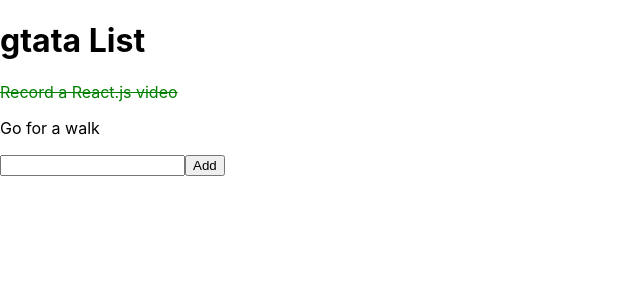
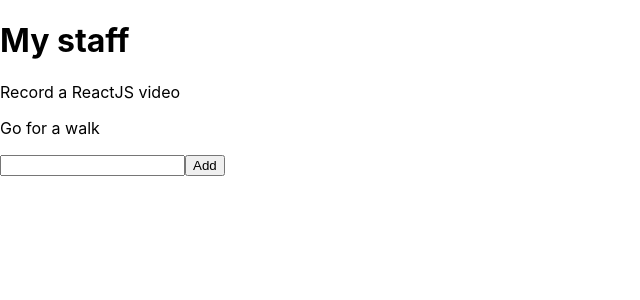
Before and after one commit to grzegorztata/achmaroReact, a React (Create React App) app: page / in a window 1280 px wide. Shown: the top 300 px of the page, without its empty margins (0-640 px from the left). Built offline with nearby package versions, Linux system fonts and the light colour scheme.

Commit message:
amcharo_4_struktura_projektu

```diff
--- a/src/App.js
+++ b/src/App.js
@@ -1,71 +1,13 @@
 import React, { Component } from 'react';
 import './App.css';
-
-class ToDoItem extends Component {
-  static defaultProps = {
-    done: false
-  }
-
-  state = {
-    done: this.props.done
-  }
-
-  toggleDone = () => {
-    this.setState({done: !this.state.done})
-  }
-
-  render() {
-    const { text } = this.props
-
-    return(
-      <div onClick={this.toggleDone} className={this.state.done ? 'doneTodo' : ''}>
-        <p>{text}</p>
-      </div>
-    )
-  }
-}
-
-class ToDoList extends Component {
-  state = {
-    tasks: this.props.tasks,
-    draft: ''
-  }
-
-  updateDraft = (e) => {
-    this.setState({draft: e.target.value})
-  }
-
-  addToDo = () => {
-    const { tasks, draft } = this.state
-    const list = this.state.tasks
-    list.push(this.state.draft)
-    this.setState({tasks: list, draft: ''})
-  }
-
-  render() {
-    const { title } = this.props
-    const { tasks, draft } = this.state
-
-    return (
-      <div>
-        <h1>{title}</h1>
-        {tasks.map(task => <ToDoItem text={task.text} done={task.done} />)}
-        <input type='text' onChange={this.updateDraft} value={draft} />
-        <button onClick={this.addToDo}>Add</button>
-      </div>
-    )
-  }
-}
+import ToDoList from './containers/ToDoList';
 
 class App extends Component {
-  myTasks = [
-    {done: true, text: 'Record a React.js video'},
-    {done: false, text: 'Go for a walk'}
-  ]
+
   render() {
     return(
       <div>
-        <ToDoList title='gtata List' tasks={this.myTasks} />
+        <ToDoList />
       </div>
     )
   }
--- /dev/null
+++ b/src/components/NewToDoForm/index.js
@@ -0,0 +1,10 @@
+import React, {  } from 'react';
+
+const NewTodoForm = ({onChange, draft, onSubmit}) => (
+    <div>
+        <input type='text' onChange={onChange} value={draft} />
+        <button onClick={onSubmit}>Add</button>
+    </div>
+)
+
+export default NewTodoForm
--- /dev/null
+++ b/src/components/ToDoItem/index.js
@@ -0,0 +1,27 @@
+import React, { Component } from 'react';
+
+class ToDoItem extends Component {
+    static defaultProps = {
+      done: false
+    }
+
+    state = {
+      done: this.props.done
+    }
+
+    toggleDone = () => {
+      this.setState({done: !this.state.done})
+    }
+
+    render() {
+      const { text } = this.props
+
+      return(
+        <div onClick={this.toggleDone} className={this.state.done ? 'doneTodo' : ''}>
+          <p>{text}</p>
+        </div>
+      )
+    }
+  }
+
+  export default ToDoItem
--- /dev/null
+++ b/src/containers/ToDoList/index.js
@@ -0,0 +1,47 @@
+import React, { Component } from 'react';
+import ToDoItem from '../../components/ToDoItem';
+import NewTodoForm from '../../components/NewToDoForm';
+
+class ToDoList extends Component {
+    static defaultProps = {
+      tasks: [
+        {text: 'Record a ReactJS video'},
+        {done: false, text: 'Go for a walk'}
+      ],
+      title: 'My staff'
+    }
+
+      state = {
+        tasks: this.props.tasks,
+        draft: ''
+      }
+
+      updateDraft = (e) => {
+        this.setState({draft: e.target.value})
+      }
+
+      addToDo = () => {
+        const { tasks, draft } = this.state
+        const list = tasks
+        list.push({text: draft, done: false})
+        this.setState({tasks: list, draft: ''})
+      }
+
+      render() {
+        const { title } = this.props
+        const { tasks, draft } = this.state
+
+        return (
+          <div>
+            <h1>{title}</h1>
+            {tasks.map(task => <ToDoItem text={task.text} done={task.done} />)}
+            <NewTodoForm
+              onSubmit={this.addToDo}
+              onChange={this.updateDraft}
+              draft={draft} />
+          </div>
+        )
+      }
+    }
+
+    export default ToDoList
```
